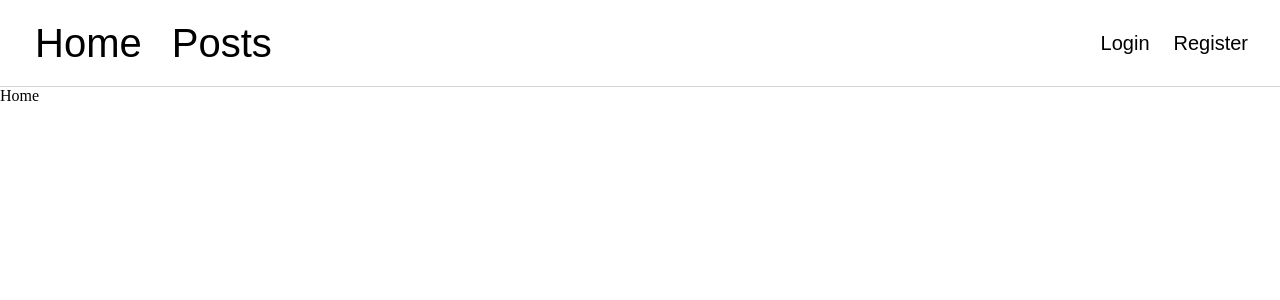
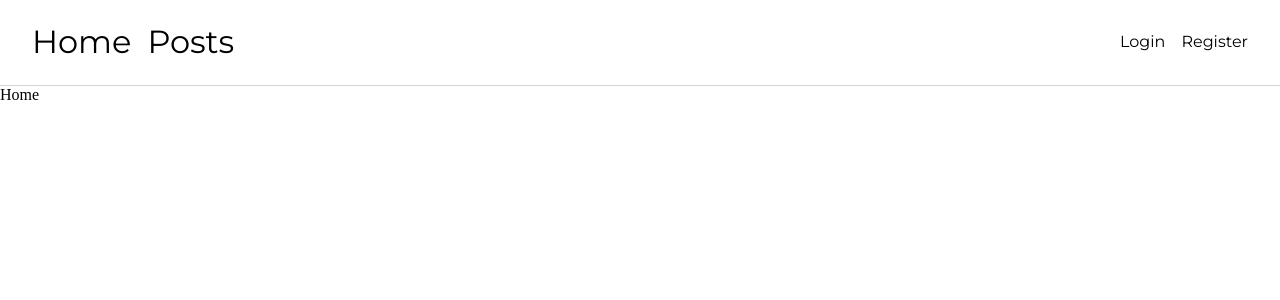
Before and after one commit to yevhenprudnik/heap-client, a React (Create React App) app: page /#/register in a window 1280 px wide. Shown: the top 300 px of the page. Built offline with nearby package versions, Linux system fonts and the light colour scheme.

Commit message:
Naming fix, short css of navigation bar.

```diff
--- a/src/App.css
+++ b/src/App.css
@@ -1,5 +1,4 @@
 header {
-    padding: 20px;
     background-color: white;
     border-width: 0;
     border-bottom: 1px;
--- a/src/App.js
+++ b/src/App.js
@@ -1,9 +1,9 @@
-import { Routes, Route } from 'react-router-dom'
+import { Routes, Route } from 'react-router-dom';
 import Home from './pages/Home';
 import Register from './pages/Register';
 import Login from './pages/Login';
-import Posts from './pages/Posts'
-import NavBar from './components/Navigation/Navigation'
+import Posts from './pages/Posts';
+import NavBar from './components/Navigation/Navigation';
 import './App.css';
 
 function App() {
--- a/src/components/Navigation/Navigation.css
+++ b/src/components/Navigation/Navigation.css
@@ -1,59 +1,34 @@
-.buttons {
+@import url('https://fonts.googleapis.com/css2?family=Montserrat&display=swap');
+
+.navigationBar {
     display: flex;
+    flex-direction: row;
     justify-content: space-between;
     align-items: center;
-    font-size: 40px;
-    font-family: arial;
+    font-family: 'Montserrat', sans-serif;
+    padding: 1.5rem;
 }
 
-.logRegButtons {
-    font-size: 20px;
+.navBarMainLinks {
+    font-size: 2rem;
+    color: black;
+    padding: 0.5rem;
+    text-decoration: none;
+    border-radius: 0.75rem;
 }
 
-.homeLink {
-    margin: 5px;
-    padding: 10px;
-    border-radius: 5px;
-    color: black;
-    text-decoration: none;
-}
-
-.homeLink:hover {
+.navBarMainLinks:hover {
     background-color: lightgray;
 }
 
-.postsLink {
-    margin: 5px;
-    padding: 10px;
-    border-radius: 5px;
+.navBarAuthLinks {
+    font-size: 1rem;
     color: black;
+    padding: 0.5rem;
     text-decoration: none;
+    border-radius: 0.5rem;
 }
 
-.postsLink:hover {
+.navBarAuthLinks:hover {
     background-color: lightgray;
 }
-
-.loginLink {
-    margin: 2px;
-    padding: 10px;
-    border-radius: 5px;
-    color: black;
-    text-decoration: none;
-}
-
-.loginLink:hover {
-    background-color: lightgray;
-}
-
-.registerLink {
-    margin: 2px;
-    padding: 10px;
-    border-radius: 5px;
-    color: black;
-    text-decoration: none;
-}
-
-.registerLink:hover {
-    background-color: lightgray;
-}
--- a/src/components/Navigation/Navigation.js
+++ b/src/components/Navigation/Navigation.js
@@ -4,14 +4,14 @@ import './Navigation.css';
 
 export default function NavBar() {
     return (
-        <div className = 'buttons'>
+        <div className = 'navigationBar'>
             <div>
-                <Link to = "/" className = 'homeLink'>Home</Link>
-                <Link to = "/posts" className = 'postsLink'>Posts</Link>
+                <Link to = "/" className = 'navBarMainLinks'>Home</Link>
+                <Link to = "/posts" className = 'navBarMainLinks'>Posts</Link>
             </div>
-            <div className='logRegButtons'>
-                <Link to = "/login" className = 'loginLink'>Login</Link>
-                <Link to = "/register" className = 'registerLink'>Register</Link>
+            <div>
+                <Link to = "/login" className = 'navBarAuthLinks'>Login</Link>
+                <Link to = "/register" className = 'navBarAuthLinks'>Register</Link>
             </div>
         </div>
     );
```
Also changed, not shown: src/pages/Home.js (line endings or trailing spaces).
